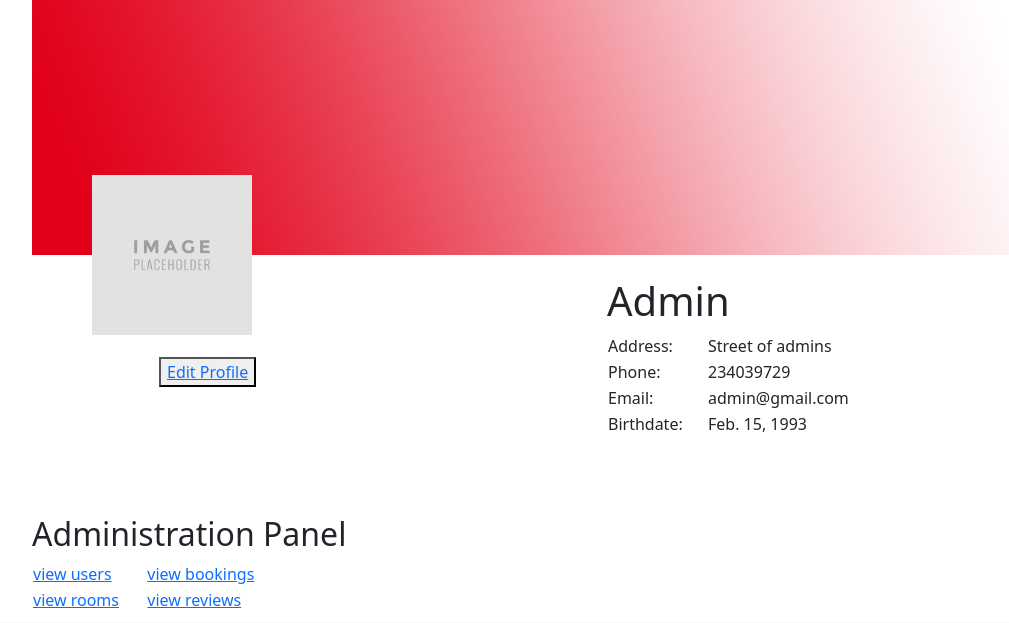
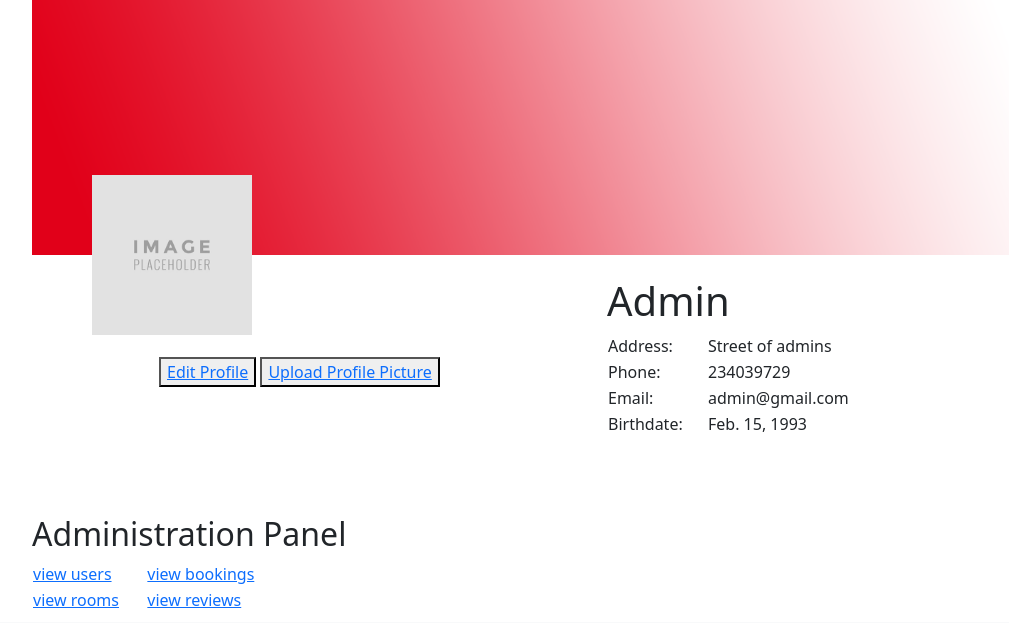
Before and after one commit to pdPinho/Hotel-Cinco-Estrelas, a Django app: page /profile/ in a window 1280 px wide. Shown: the part 73-696 px from the top of the page, without its empty margins (53-1062 px from the left). Run offline with Django 4.2, Linux system fonts and the light colour scheme; a user stored in the database is signed in; data comes from the database, SQL or seed files in the repository; some libraries are stand-ins or nearby versions.

Commit message:
upload profile pictures

```diff
--- a/mysite/app/models.py
+++ b/mysite/app/models.py
@@ -16,6 +16,7 @@ class User(models.Model):
     address = models.CharField(max_length=100)
     birthdate = models.DateField()
     rooms = models.ManyToManyField('Room', through='Booking')
+    image = models.ImageField(upload_to='images/', null=True, blank=True, default=None)
 
     objects = UserManager()
 
--- a/mysite/app/templates/profile.html
+++ b/mysite/app/templates/profile.html
@@ -49,10 +49,16 @@
             {% endif %}
         </div>
         <div style="position:relative; left: 60px; top: -80px;">
-        <img src="{% static 'images/Untitled.png' %}" alt="profile picture" style="height: 160px; aspect-ratio: 1;">
+            {% if user.image %}
+                <img src="{{ user.image }}" alt="profile" style="width: 100%; height: 16em;">
+            {% else %}
+                <img src="{% static 'images/Untitled.png' %}" alt="profile picture"
+                     style="height: 160px; aspect-ratio: 1;">
+            {% endif %}
         </div>
         <div class="float-child child1">
             <button><a href={% url 'profile_edit' %} style="margin:auto;">Edit Profile</a></button>
+            <button><a href={% url 'upload_file' %} style="margin:auto;">Upload Profile Picture</a></button>
         </div>
 
         <div class="float-child child2">
@@ -105,7 +111,6 @@
             <h2 style="border: 5px black;">All Bookings</h2>
 
 
-
             <div class="container">
                 <div class="row row-cols-2 row-cols-lg-3" style="border: 10px solid black;border-radius: 40px;">
 
@@ -113,11 +118,14 @@
                         <div class="col">
                             <h3>{{ booking.room_id }}</h3>
                             {% if booking.room_id.type == "d" %}
-                        <img src="{% static 'images/double.jpg' %}" alt="double room" style="height:250px;ratio:1;">
+                                <img src="{% static 'images/double.jpg' %}" alt="double room"
+                                     style="height:250px;ratio:1;">
                             {% elif booking.room_id.type == "t" %}
-                        <img src="{% static 'images/triple.jpg' %}" alt="triple room" style="height:250px;ratio:1;">
+                                <img src="{% static 'images/triple.jpg' %}" alt="triple room"
+                                     style="height:250px;ratio:1;">
                             {% elif booking.room_id.type == "q" %}
-                        <img src="{% static 'images/quadruple.jpg' %}" alt="quadruple room" style="height:250px;ratio:1;">
+                                <img src="{% static 'images/quadruple.jpg' %}" alt="quadruple room"
+                                     style="height:250px;ratio:1;">
                             {% elif booking.room_id.type == "s" %}
                                 <img src="{% static 'images/suite.jpg' %}" alt="suite" style="height:250px;ratio:1;">
                             {% else %}
--- a/mysite/app/views.py
+++ b/mysite/app/views.py
@@ -1,4 +1,6 @@
-from django.http import HttpResponse
+import os
+
+from django.http import HttpResponse, HttpResponseRedirect
 from django.shortcuts import redirect, render
 from .models import *
 from .forms import *
@@ -290,6 +292,27 @@ def confirmation(request):
         return HttpResponse(content='How did you get here', status=418)
 
 
+def handle_uploaded_file(f, p):
+    with open(p, "wb+") as destination:
+        for chunk in f.chunks():
+            destination.write(chunk)
+
+
+@login_required()
+def upload_file(request):
+    if request.method == "POST":
+        form = ProfilePhotoUploadForm(request.POST, request.FILES)
+        if form.is_valid():
+            handle_uploaded_file(request.FILES["file"], "media/images/" + request.FILES["file"].name)
+            user = User.objects.get(id=request.user.id)
+            user.image = "images/" + request.FILES["file"].name
+            user.save()
+            return HttpResponseRedirect("/profile/")
+    else:
+        form = ProfilePhotoUploadForm()
+    return render(request, "upload.html", {"form": form})
+
+
 #############################
 #      Account area
 #############################
@@ -304,7 +327,8 @@ def register(request):
                  password=form.cleaned_data['password'],
                  phone=form.cleaned_data['phone'],
                  address=form.cleaned_data['address'],
-                 birthdate=form.cleaned_data['birthdate']).save()
+                 birthdate=form.cleaned_data['birthdate'],
+                 image=None).save()
 
             # creating authentication user for given registration
             user_auth.objects.create_user(username=form.cleaned_data['name'],
@@ -491,6 +515,7 @@ def view_bookings(request):
 
     return render(request, 'view_bookings.html', params)
 
+
 @login_required()
 @user_passes_test(superuser_check)
 # Get information about specific user
@@ -532,8 +557,8 @@ def booking_edit(request, id):
 
         if form.is_valid():
             # updating booking information
-            #booking.room_id = form.cleaned_data['room_id']
-            #booking.user_id = form.cleaned_data['user_id']
+            # booking.room_id = form.cleaned_data['room_id']
+            # booking.user_id = form.cleaned_data['user_id']
             booking.total_price = form.cleaned_data['total_price']
             booking.check_in = form.cleaned_data['check_in']
             booking.check_out = form.cleaned_data['check_out']
@@ -546,17 +571,16 @@ def booking_edit(request, id):
     else:
         # getting information to be displayed (placeholder)
         form = booking_edit_form(initial={'room_id': booking.room_id,
-                                       'user_id': booking.user_id,
-                                       'total_price': booking.total_price,
-                                       'check_in': booking.check_in,
-                                       'check_out': booking.check_out,
-                                       'breakfast': booking.breakfast,
-                                       'lunch': booking.lunch,
-                                       'extra_bed': booking.extra_bed,
-                                       'form': form})
+                                          'user_id': booking.user_id,
+                                          'total_price': booking.total_price,
+                                          'check_in': booking.check_in,
+                                          'check_out': booking.check_out,
+                                          'breakfast': booking.breakfast,
+                                          'lunch': booking.lunch,
+                                          'extra_bed': booking.extra_bed,
+                                          'form': form})
 
     return render(request, 'booking_edit.html', {'form': form, 'booking': booking.id})
-
 
 
 ### ROOMS RELATED
@@ -613,7 +637,7 @@ def room_edit(request, id):
             room.name = form.cleaned_data['name']
             room.price = form.cleaned_data['price']
             room.max_guests = form.cleaned_data['max_guests']
-            #room.bookings = form.cleaned_data['bookings']
+            # room.bookings = form.cleaned_data['bookings']
             room.type = form.cleaned_data['type']
             room.save()
 
@@ -627,7 +651,6 @@ def room_edit(request, id):
                                        'form': form})
 
     return render(request, 'room_edit.html', {'form': form, 'room': room.name})
-
 
 
 ### REVIEWS RELATED
--- a/mysite/mysite/settings.py
+++ b/mysite/mysite/settings.py
@@ -126,6 +126,8 @@ USE_TZ = True
 
 STATIC_URL = 'static/'
 
+MEDIA_URL = 'media/'
+
 # Default primary key field type
 # https://docs.djangoproject.com/en/4.0/ref/settings/#default-auto-field
 
--- a/mysite/mysite/urls.py
+++ b/mysite/mysite/urls.py
@@ -17,6 +17,7 @@ urlpatterns = [
     path('booking/', views.booking, name='booking'),
     path('confirmation/', views.confirmation, name='confirmation'),
     path('receipt/', views.receipt, name='receipt'),
+    path('upload_file/', views.upload_file, name='upload_file'),
 
     ### account area ###
     path('accounts/login/', auth_views.LoginView.as_view(template_name='login.html'), name='login'),
```
Also changed, not shown: mysite/app/forms.py (+5 -2 lines), mysite/app/templates/upload.html (added, +18 -0 lines), mysite/media/images/Readme.md (added). Lines whose indentation alone changed are shown as unchanged.
